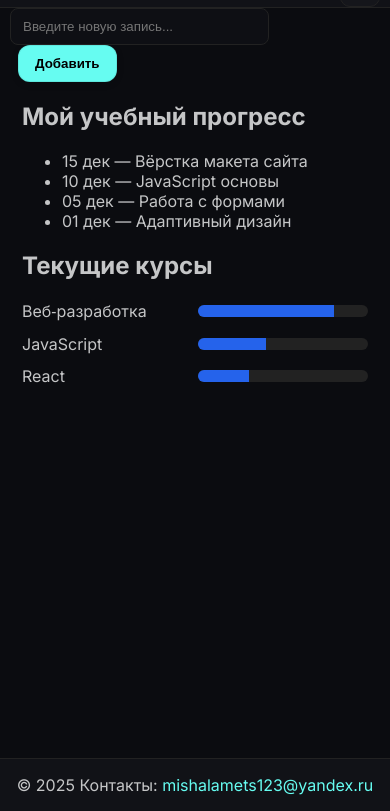
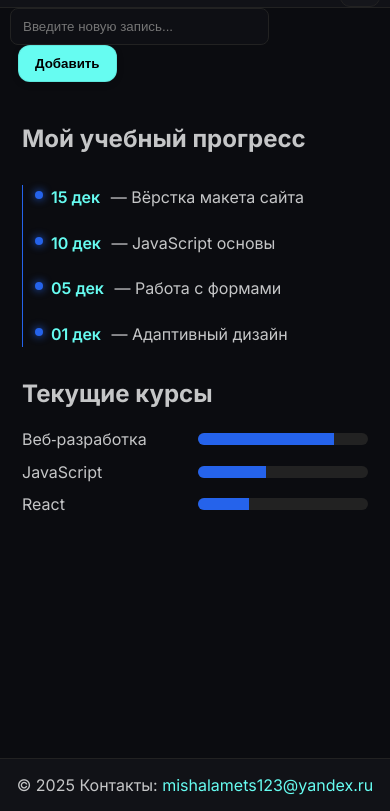
Before and after one commit to mishalyamets1/base-project, a plain HTML site: page pages/diary.html in a window 390 px wide. Shown: the part 33-844 px from the top of the page. Drawn offline with Linux system fonts and the light colour scheme.

Commit message:
123123123

```diff
--- a/pages/diary.html
+++ b/pages/diary.html
@@ -40,6 +40,7 @@
           <div class="add-entry" style="margin-bottom:20px;">
   <input id="new-entry-text" type="text" placeholder="Введите новую запись..." style="padding:10px 12px;border-radius:8px;border:1px solid #222;width:70%;background:#0e0f14;color:#fff;">
   <button id="add-entry-btn" class="btn" style="margin-left:8px;">Добавить</button>
+   <div id="entry-error" class="error" style="font-size:12px;color:#ff5555;margin-top:6px;"></div>
 </div>
 
           <section>
--- a/scripts/main.js
+++ b/scripts/main.js
@@ -72,6 +72,7 @@ document.addEventListener('DOMContentLoaded', () => {
   const input = document.getElementById('new-entry-text');
   const btn = document.getElementById('add-entry-btn');
   const list = document.getElementById('timeline');
+  const error = document.getElementById('entry-error');
 
   if (!input || !btn || !list) return;
 
@@ -80,8 +81,11 @@ document.addEventListener('DOMContentLoaded', () => {
 
   const addEntry = () => {
     const text = input.value.trim();
-    if (!text) return;
-
+    if (!text) {
+    if (error) error.textContent = 'Введите текст записи';
+    return;
+  }
+   if (error) error.textContent = '';
     const d = new Date();
     const dd = String(d.getDate()).padStart(2,'0');
     const label = `${dd} ${months[d.getMonth()]}`;
--- a/styles/styles.css
+++ b/styles/styles.css
@@ -640,3 +640,51 @@ input, textarea, select { width: 100%; box-sizing: border-box; }
 
   .container { padding: 24px !important; }
 }
+/* ===== СТИЛЬ ДЛЯ "МОЙ УЧЕБНЫЙ ПРОГРЕСС" (список #timeline) ===== */
+#timeline {
+  position: relative;
+  list-style: none;
+  margin: 32px 0;
+  padding-left: 32px;
+  border-left: 2px solid var(--accent);
+}
+
+#timeline li {
+  position: relative;
+  margin-bottom: 20px;
+  padding-left: 8px;
+  line-height: 1.6;
+  color: var(--text);
+}
+
+#timeline li::before {
+  content: "";
+  position: absolute;
+  left: -10px;
+  top: 6px;
+  width: 10px;
+  height: 10px;
+  background: var(--accent);
+  border-radius: 50%;
+  box-shadow: 0 0 8px var(--accent);
+}
+
+#timeline li span {
+  display: inline-block;
+  font-weight: 600;
+  color: var(--primary);
+  margin-right: 6px;
+}
+
+/* Небольшая адаптивность */
+@media (max-width: 640px) {
+  #timeline {
+    padding-left: 20px;
+    border-left-width: 1.5px;
+  }
+  #timeline li::before {
+    left: -8px;
+    width: 8px;
+    height: 8px;
+  }
+}
```
Also changed, not shown: index.html (+1 -1 lines).
